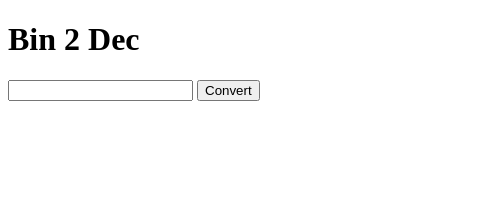
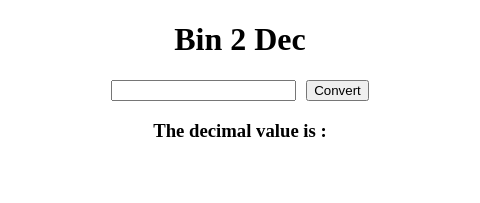
Before and after one commit to francisco-magana/electron-binary2dec, an Electron app: page views/index.html in a window 480 px wide. Drawn offline with Linux system fonts and the light colour scheme.

Commit message:
finalize the app UI

```diff
--- a/styles/main.css
+++ b/styles/main.css
@@ -0,0 +1,21 @@
+.title {
+    text-align: center;
+}
+
+.form {
+    display: flex;
+    flex-direction: row;
+    align-items: center;
+    justify-content: center;
+}
+
+.form__input {
+    margin-right: 10px;
+}
+
+.container {
+    display: flex;
+    flex-direction: column;
+    align-items:center;
+    justify-content: center;
+}
--- a/views/index.html
+++ b/views/index.html
@@ -3,6 +3,7 @@
 <head>
     <meta charset="UTF-8">
     <meta name="viewport" content="width=device-width, initial-scale=1.0">
+    <link rel="stylesheet" href="../styles/main.css">
     <title>Bin2Dec</title>
 </head>
 <body>
@@ -11,5 +12,9 @@
         <input type="text" id="binary" class="form__input">
         <button class="form__button">Convert</button>
     </div>
+    <div class="container">
+        <h3 class="container__header">The decimal value is : </h3>
+        <h2 class="container__value" id="decimal"></h2>
+    </div>
 </body>
 </html>
```
